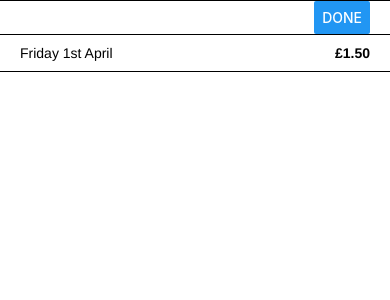
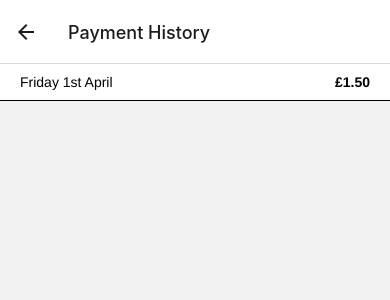
Before and after one commit to aintgoin2goa/PocketMoneyOld, a React Native app: screen / in a window 390 px wide. Both pictures are taken after a click on the button "VIEW PAYMENT HISTORY". Shown: the top 300 px of the page. Built offline with nearby package versions, Linux system fonts and the light colour scheme.

Commit message:
navigation

```diff
--- a/package.json
+++ b/package.json
@@ -12,10 +12,14 @@
   "dependencies": {
     "@miblanchard/react-native-slider": "^2.1.0",
     "@react-native-async-storage/async-storage": "^1.17.5",
+    "@react-navigation/native": "^6.0.10",
+    "@react-navigation/native-stack": "^6.6.2",
     "@reduxjs/toolkit": "^1.8.1",
     "date-fns": "^2.28.0",
     "react": "17.0.2",
     "react-native": "0.68.1",
+    "react-native-safe-area-context": "^4.2.5",
+    "react-native-screens": "^3.13.1",
     "react-native-slide-modal": "0.0.32",
     "react-native-vector-icons": "^9.1.0",
     "react-redux": "^8.0.1",
--- a/src/App.tsx
+++ b/src/App.tsx
@@ -8,23 +8,22 @@
  * @format
  */
 
-import React, {useState} from 'react';
 import {
-  Button,
   SafeAreaView,
   StatusBar,
   StyleSheet,
   useColorScheme,
-  View,
 } from 'react-native';
-
-import {TopBar, Owed, Dates, PayButton} from './components/Home';
+import React from 'react';
+import {Home} from './components/Home';
 import {getColors} from './styles/colors';
 import {Provider} from 'react-redux';
 import {persistor, store} from './/data/store';
-import {PayDialog} from './components/PayDialog';
 import {PersistGate} from 'redux-persist/integration/react';
 import {PaymentHistory} from './components/PaymentHistory';
+import {NavigationContainer} from '@react-navigation/native';
+import {createNativeStackNavigator} from '@react-navigation/native-stack';
+import {StackList} from './types';
 
 const getStyles = (isDarkMode: boolean) => {
   const colors = getColors(isDarkMode);
@@ -33,56 +32,31 @@ const getStyles = (isDarkMode: boolean) => {
       backgroundColor: colors.background,
       flex: 1,
     },
-    container: {
-      flex: 1,
-      flexGrow: 1,
-      justifyContent: 'space-between',
-    },
-    contentContainer: {
-      flex: 1,
-    },
-    footer: {
-      height: 100,
-      alignItems: 'flex-end',
-      justifyContent: 'flex-end',
-    },
   });
 };
+
+const Stack = createNativeStackNavigator<StackList>();
 
 const App = () => {
   const isDarkMode = useColorScheme() === 'dark';
   const styles = getStyles(isDarkMode);
-  const [showPayDialog, setShowPayDialog] = useState(false);
-  const [showPaymentHistory, setShowPaymentHistory] = useState(false);
 
   return (
     <Provider store={store}>
       <PersistGate loading={null} persistor={persistor}>
         <SafeAreaView style={styles.background}>
           <StatusBar barStyle={isDarkMode ? 'light-content' : 'dark-content'} />
-          <View style={styles.container}>
-            <TopBar />
-            <View style={styles.contentContainer}>
-              <Owed />
-              <Dates />
-              <Button
-                title="View Payment History"
-                onPress={() => setShowPaymentHistory(true)}
+          <NavigationContainer>
+            <Stack.Navigator screenOptions={{headerShown: false}}>
+              <Stack.Screen name="Home" component={Home} />
+              <Stack.Screen
+                name="Payment History"
+                component={PaymentHistory}
+                options={{headerShown: true}}
               />
-            </View>
-            <View style={styles.footer}>
-              <PayButton setShowPayDialog={setShowPayDialog} />
-            </View>
-          </View>
+            </Stack.Navigator>
+          </NavigationContainer>
         </SafeAreaView>
-        <PayDialog
-          setShowPayDialog={setShowPayDialog}
-          showPayDialog={showPayDialog}
-        />
-        <PaymentHistory
-          setShowPaymentHistory={setShowPaymentHistory}
-          showPaymentHistory={showPaymentHistory}
-        />
       </PersistGate>
     </Provider>
   );
--- /dev/null
+++ b/src/components/Home/Home.tsx
@@ -0,0 +1,55 @@
+import {useNavigation} from '@react-navigation/native';
+import React, {useState} from 'react';
+import {Button, StyleSheet, useColorScheme, View} from 'react-native';
+import {TopBar, Owed, PayButton} from '.';
+import {getColors} from '../../styles/colors';
+import {PayDialog} from '../PayDialog';
+import {Dates} from './Dates';
+import type {NativeStackScreenProps} from '@react-navigation/native-stack';
+import {StackList} from '../../types';
+
+const getStyles = (isDarkMode: boolean) => {
+  return StyleSheet.create({
+    container: {
+      flex: 1,
+      flexGrow: 1,
+      justifyContent: 'space-between',
+    },
+    contentContainer: {
+      flex: 1,
+    },
+    footer: {
+      height: 100,
+      alignItems: 'flex-end',
+      justifyContent: 'flex-end',
+    },
+  });
+};
+
+export type HomeProps = NativeStackScreenProps<StackList, 'Home'>;
+
+export const Home: React.FC<HomeProps> = ({navigation}) => {
+  const styles = getStyles(useColorScheme() === 'dark');
+  const [showPayDialog, setShowPayDialog] = useState(false);
+
+  return (
+    <View style={styles.container}>
+      <TopBar />
+      <View style={styles.contentContainer}>
+        <Owed />
+        <Dates />
+        <Button
+          title="View Payment History"
+          onPress={() => navigation.navigate('Payment History')}
+        />
+      </View>
+      <View style={styles.footer}>
+        <PayButton setShowPayDialog={setShowPayDialog} />
+      </View>
+      <PayDialog
+        setShowPayDialog={setShowPayDialog}
+        showPayDialog={showPayDialog}
+      />
+    </View>
+  );
+};
--- a/src/components/Home/index.ts
+++ b/src/components/Home/index.ts
@@ -2,3 +2,4 @@ export {TopBar} from './TopBar';
 export {Owed} from './Owed';
 export {Dates} from './Dates';
 export {PayButton} from './PayButton';
+export {Home} from './Home';
--- a/src/components/PaymentHistory/PaymentHistory.tsx
+++ b/src/components/PaymentHistory/PaymentHistory.tsx
@@ -1,10 +1,8 @@
+import {NativeStackScreenProps} from '@react-navigation/native-stack';
 import React from 'react';
 import {
   Button,
   FlatList,
-  Modal,
-  SafeAreaView,
-  ScrollView,
   StyleSheet,
   Text,
   useColorScheme,
@@ -13,12 +11,13 @@ import {
 import {paymentHistorySelector} from '../../data/selectors';
 import {useAppSelector} from '../../data/store';
 import {getColors} from '../../styles/colors';
-import {TITLE_FONT, BASE_FONT} from '../../styles/typography';
+import {BASE_FONT} from '../../styles/typography';
+import {StackList} from '../../types';
 
 const getStyles = (isDarkMode: boolean) => {
   const colors = getColors(isDarkMode);
   return StyleSheet.create({
-    modal: {},
+    container: {},
     buttonRow: {
       paddingHorizontal: 20,
       flexDirection: 'row',
@@ -52,10 +51,10 @@ const getStyles = (isDarkMode: boolean) => {
   });
 };
 
-export type PaymentHistoryProps = {
-  showPaymentHistory: boolean;
-  setShowPaymentHistory: (show: boolean) => void;
-};
+export type PaymentHistoryProps = NativeStackScreenProps<
+  StackList,
+  'PaymentHistory'
+>;
 
 type ItemProps = {
   date: string;
@@ -72,33 +71,19 @@ export const Item: React.FC<ItemProps> = ({date, amount}) => {
   );
 };
 
-export const PaymentHistory: React.FC<PaymentHistoryProps> = ({
-  setShowPaymentHistory,
-  showPaymentHistory,
-}) => {
+export const PaymentHistory: React.FC<PaymentHistoryProps> = () => {
   const styles = getStyles(useColorScheme() === 'dark');
   const history = useAppSelector(paymentHistorySelector);
   const renderItem = ({item}) => {
     return <Item {...item} />;
   };
   return (
-    <Modal
-      style={styles.modal}
-      animationType="slide"
-      visible={showPaymentHistory}
-      presentationStyle="pageSheet">
-      <View style={styles.buttonRow}>
-        <View style={styles.done}>
-          <Button title="Done" onPress={() => setShowPaymentHistory(false)} />
-        </View>
-      </View>
-      <SafeAreaView>
-        <FlatList
-          data={history}
-          renderItem={renderItem}
-          keyExtractor={item => item.key}
-        />
-      </SafeAreaView>
-    </Modal>
+    <View style={styles.container}>
+      <FlatList
+        data={history}
+        renderItem={renderItem}
+        keyExtractor={item => item.key}
+      />
+    </View>
   );
 };
--- a/src/data/store.ts
+++ b/src/data/store.ts
@@ -11,6 +11,13 @@ const persistConfig = {
 
 export const store = configureStore({
   reducer: persistReducer(persistConfig, appReducer),
+  middleware: getDefaultMiddleware =>
+    getDefaultMiddleware({
+      serializableCheck: {
+        // Ignore these action types
+        ignoredActions: ['persist/PERSIST'],
+      },
+    }),
 });
 
 export const persistor = persistStore(store);
--- /dev/null
+++ b/src/types.ts
@@ -0,0 +1,4 @@
+export type StackList = {
+  Home: undefined;
+  'Payment History': undefined;
+};
```
Also changed, not shown: 2 other files (tests, documents, lock files or other folders).
